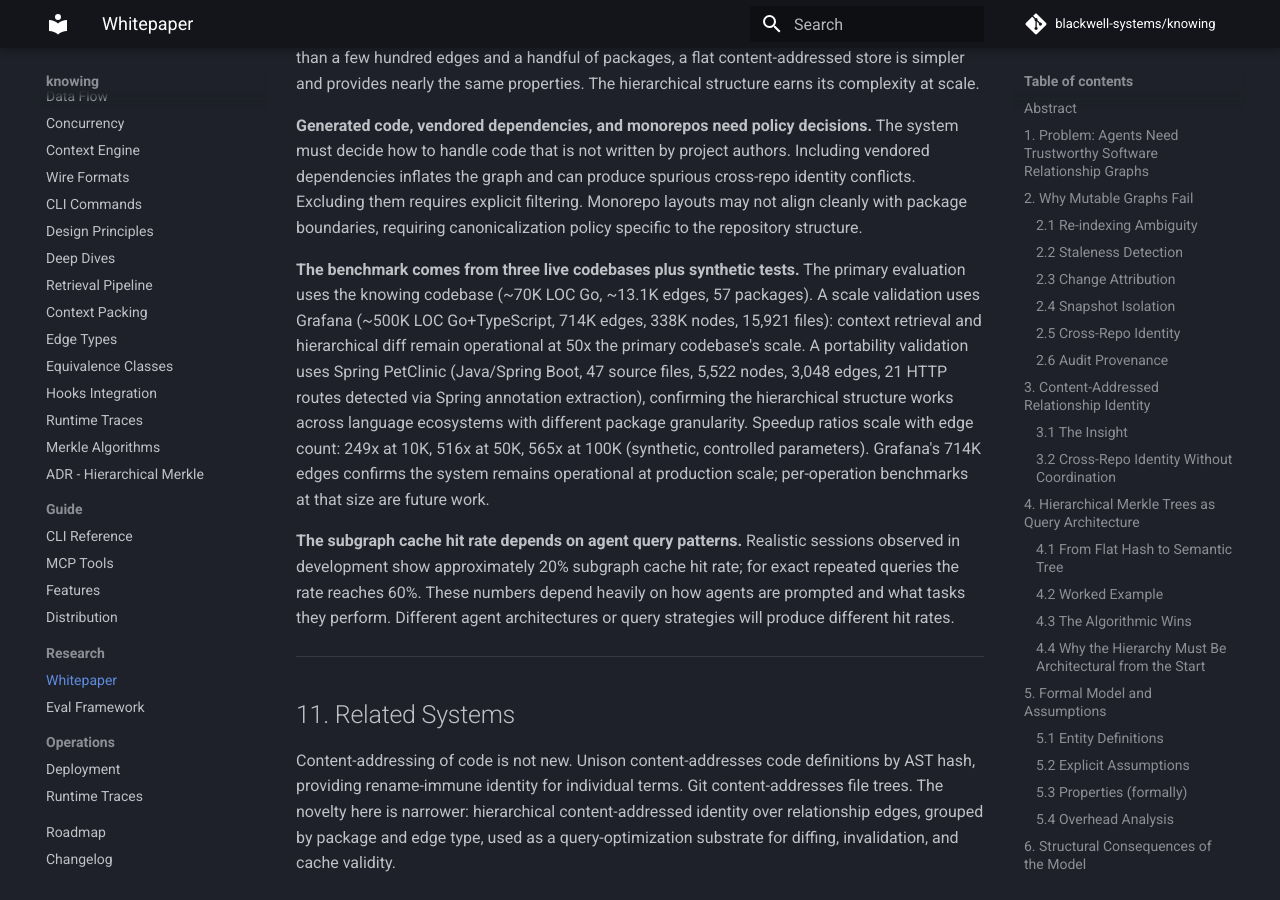
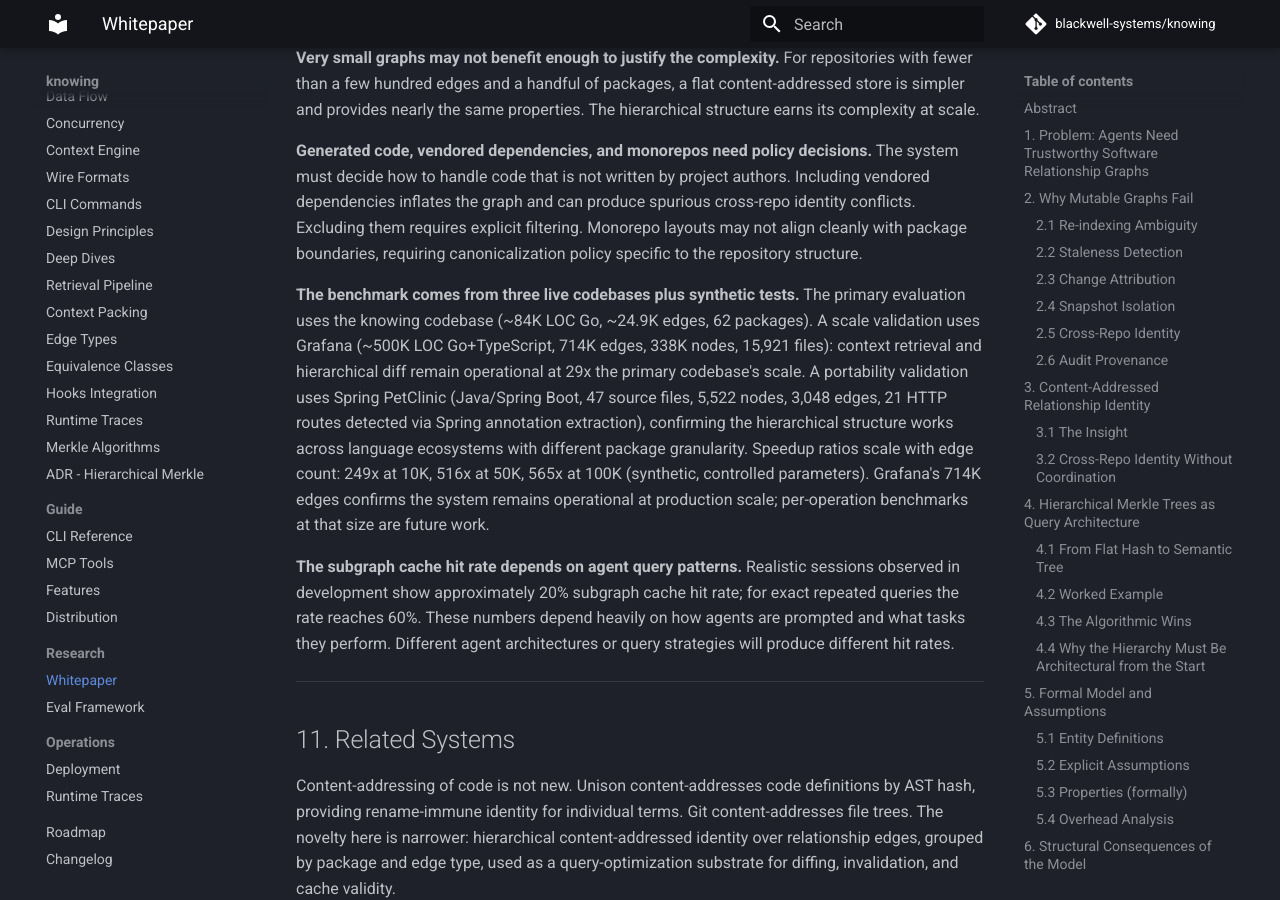
Before and after one commit to blackwell-systems/knowing, an MkDocs documentation site: the page built from docs/research/whitepaper.md, in a window 1280 px wide and 900 px high, scrolled down 21028 px. Built offline with MkDocs 1.6.1 and Material for MkDocs 9.7.7, drawn with Linux system fonts in a browser that asks for light colours; comment, search, counter and statistics services are not loaded; some of the changed text lies outside the part shown.

Commit message:
docs: update whitepaper numbers (24.9K edges, 62 packages, 84K LOC, 1.8s index)

```diff
--- a/docs/research/whitepaper.md
+++ b/docs/research/whitepaper.md
@@ -42,7 +42,7 @@ Most existing systems do not track these relationships with all of the following
 
 The reason is that most systems use mutable state. And mutable state cannot provide these properties without extraordinary complexity.
 
-The knowing system tracks approximately 13,100 edges in its live codebase, spanning 57 packages and 26 extractor types. The hierarchical Merkle structure operates over this graph in production and is the basis for all benchmark results in this paper. Edge counts vary by run and snapshot; prose uses "~13.1K edges" and exact counts appear only in tables.
+The knowing system tracks approximately 24,900 edges across 7,200 nodes in its live codebase (84K LOC Go, 429 source files, 62 packages, 26 extractor types). The hierarchical Merkle structure operates over this graph in production and is the basis for all benchmark results in this paper. Edge counts vary by run and snapshot; prose uses "~24.9K edges" and exact counts appear only in tables.
 
 ---
 
@@ -201,12 +201,12 @@ An agent querying only billing packages hits the cache even though auth was just
 
 When one package changes, its `PackageRoot` changes. The diff of two hierarchical trees identifies the change by comparing P package roots, where P is the number of packages. The diff of two flat trees requires comparing all E edge hashes.
 
-For the knowing codebase (~13.1K edges, 57 packages):
+For the knowing codebase (~24.9K edges, 62 packages):
 
 | Operation | Latency |
 |-----------|---------|
 | Flat linear scan (compare 13,103 edges) | 1.76ms |
-| Hierarchical diff (compare 57 package roots) | 6.26us |
+| Hierarchical diff (compare 62 package roots) | 6.26us |
 | **Speedup (hierarchical vs flat linear scan)** | **281x** |
 
 For a 100K-edge synthetic graph with 100 packages, the speedup over flat linear scan is 517x. Note: a flat Merkle tree with descend-to-localize would also be fast for small changes (O(d * log E)), but would localize changes to arbitrary leaf positions without semantic context. The hierarchical structure enables O(packages) diff with semantically meaningful output: changed package names and changed edge types. This is what makes scoped invalidation and package-aware cache keys possible. See `bench/merkle-diff/FINDINGS.md`.
@@ -314,7 +314,7 @@ Content-addressing adds a SHA-256 computation per entity. The hierarchical tree
 |-----------|------------------------|---------------------|----------|
 | Index one node | ~800 nanoseconds (SHA-256) | ~2 milliseconds (parse + store) | 0.04% |
 | Index one edge | ~800 nanoseconds | ~500 microseconds (store) | 0.16% |
-| Build hierarchical tree (~13.1K edges) | 3.47ms (vs 6.03ms flat) | ~8 seconds (full index) | 0.04% |
+| Build hierarchical tree (~24.9K edges) | 3.47ms (vs 6.03ms flat) | ~1.8 seconds (full index) | 0.19% |
 | Compute snapshot (10K edges) | ~3 milliseconds (sort + Merkle) | ~8 seconds (full index) | 0.04% |
 
 The overhead is negligible. The dominant cost in every case is parsing or I/O, not hashing. Measurements were taken from the `knowing` indexing pipeline.
@@ -453,7 +453,7 @@ All benchmarks run on the knowing codebase itself. The repository includes harne
 
 | Benchmark | Result | Source |
 |-----------|--------|--------|
-| Hierarchical diff vs flat linear scan (~13.1K edges, 57 packages) | 281x faster | `bench/merkle-diff/FINDINGS.md` |
+| Hierarchical diff vs flat linear scan (~24.9K edges, 62 packages) | 281x faster | `bench/merkle-diff/FINDINGS.md` |
 | Hierarchical diff vs flat linear scan at 100K synthetic edges | 517x faster | `bench/merkle-diff/FINDINGS.md` |
 | SubgraphRoot lookup (1 package) | 59ns | `bench/merkle-diff/FINDINGS.md` |
 | Raw subgraph cache hit | 42ns | `bench/merkle-diff/FINDINGS-phase2-cache.md` |
@@ -579,7 +579,7 @@ The properties described in this paper hold under specific conditions. This sect
 
 **Generated code, vendored dependencies, and monorepos need policy decisions.** The system must decide how to handle code that is not written by project authors. Including vendored dependencies inflates the graph and can produce spurious cross-repo identity conflicts. Excluding them requires explicit filtering. Monorepo layouts may not align cleanly with package boundaries, requiring canonicalization policy specific to the repository structure.
 
-**The benchmark comes from three live codebases plus synthetic tests.** The primary evaluation uses the knowing codebase (~70K LOC Go, ~13.1K edges, 57 packages). A scale validation uses Grafana (~500K LOC Go+TypeScript, 714K edges, 338K nodes, 15,921 files): context retrieval and hierarchical diff remain operational at 50x the primary codebase's scale. A portability validation uses Spring PetClinic (Java/Spring Boot, 47 source files, 5,522 nodes, 3,048 edges, 21 HTTP routes detected via Spring annotation extraction), confirming the hierarchical structure works across language ecosystems with different package granularity. Speedup ratios scale with edge count: 249x at 10K, 516x at 50K, 565x at 100K (synthetic, controlled parameters). Grafana's 714K edges confirms the system remains operational at production scale; per-operation benchmarks at that size are future work.
+**The benchmark comes from three live codebases plus synthetic tests.** The primary evaluation uses the knowing codebase (~84K LOC Go, ~24.9K edges, 62 packages). A scale validation uses Grafana (~500K LOC Go+TypeScript, 714K edges, 338K nodes, 15,921 files): context retrieval and hierarchical diff remain operational at 29x the primary codebase's scale. A portability validation uses Spring PetClinic (Java/Spring Boot, 47 source files, 5,522 nodes, 3,048 edges, 21 HTTP routes detected via Spring annotation extraction), confirming the hierarchical structure works across language ecosystems with different package granularity. Speedup ratios scale with edge count: 249x at 10K, 516x at 50K, 565x at 100K (synthetic, controlled parameters). Grafana's 714K edges confirms the system remains operational at production scale; per-operation benchmarks at that size are future work.
 
 **The subgraph cache hit rate depends on agent query patterns.** Realistic sessions observed in development show approximately 20% subgraph cache hit rate; for exact repeated queries the rate reaches 60%. These numbers depend heavily on how agents are prompted and what tasks they perform. Different agent architectures or query strategies will produce different hit rates.
 
```
